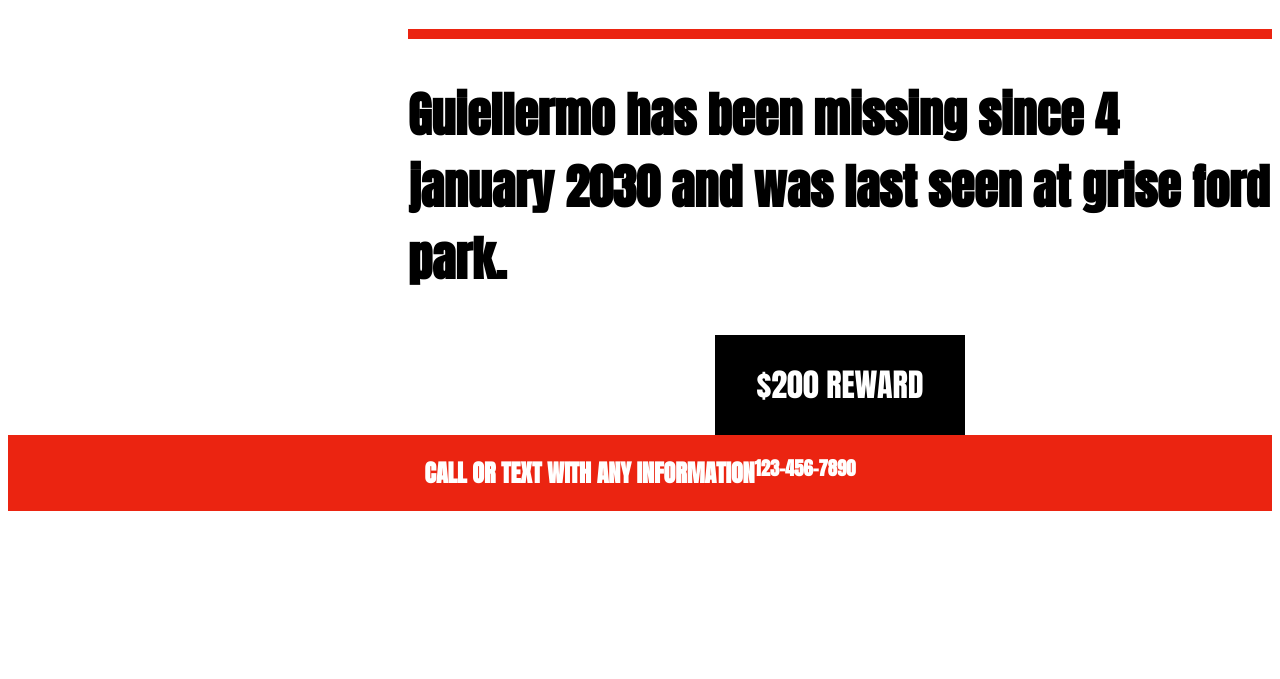
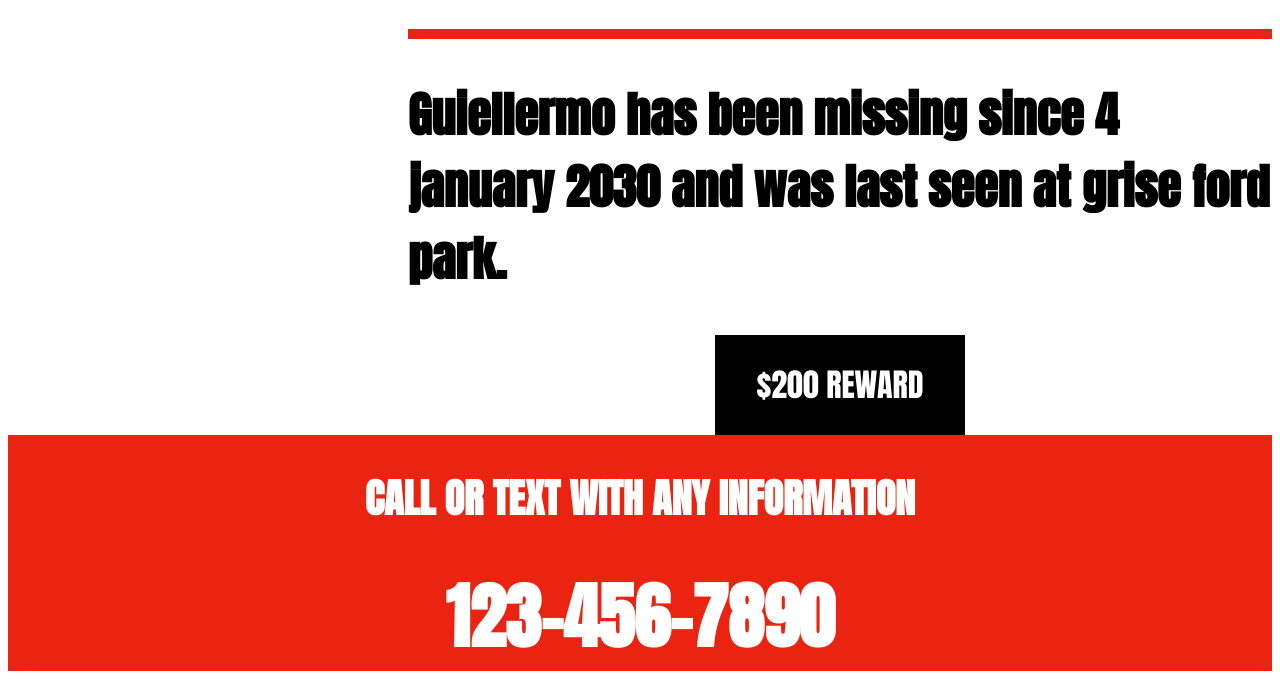
Before and after one commit to matteomensi85/dotAcademy-teamwork, a plain HTML site: page index.html in a window 1280 px wide. Shown: the part 1124-1803 px from the top of the page. Before the commit the page ends 1643 px from the top, so only its background shows below. Drawn offline with Linux system fonts and the light colour scheme.

Commit message:
fix footer

```diff
--- a/index.html
+++ b/index.html
@@ -51,10 +51,10 @@
     </main>
 <footer>
     <div class="footer">
-        <h2>
+        <h2 id="call">
             CALL OR TEXT WITH ANY INFORMATION
         </h2>
-        <h3>
+        <h3 id="number">
             123-456-7890
         </h3>
     </div>
--- a/style.css
+++ b/style.css
@@ -72,7 +72,21 @@ header
 .footer{
     background-color: #eb2411;
     display: flex;
-    align-content:center ;
+    align-content: center;
     justify-content: center;
     color: white;
+    flex-direction: column;
+    align-items: center;
 }
+#call{
+
+    font-size: 40px;
+    font-weight: bold;
+}
+#number{
+    margin-block-start: unset;
+    margin-block-end: unset;
+    border-bottom: 0px;
+    font-size: 72px;
+    font-weight: bold;
+}
```
